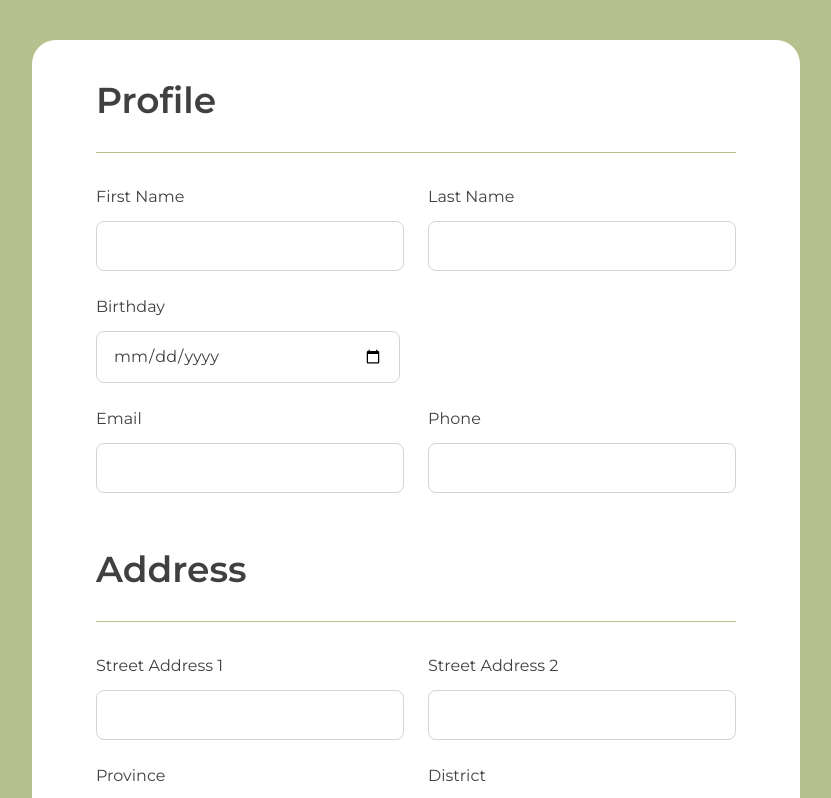
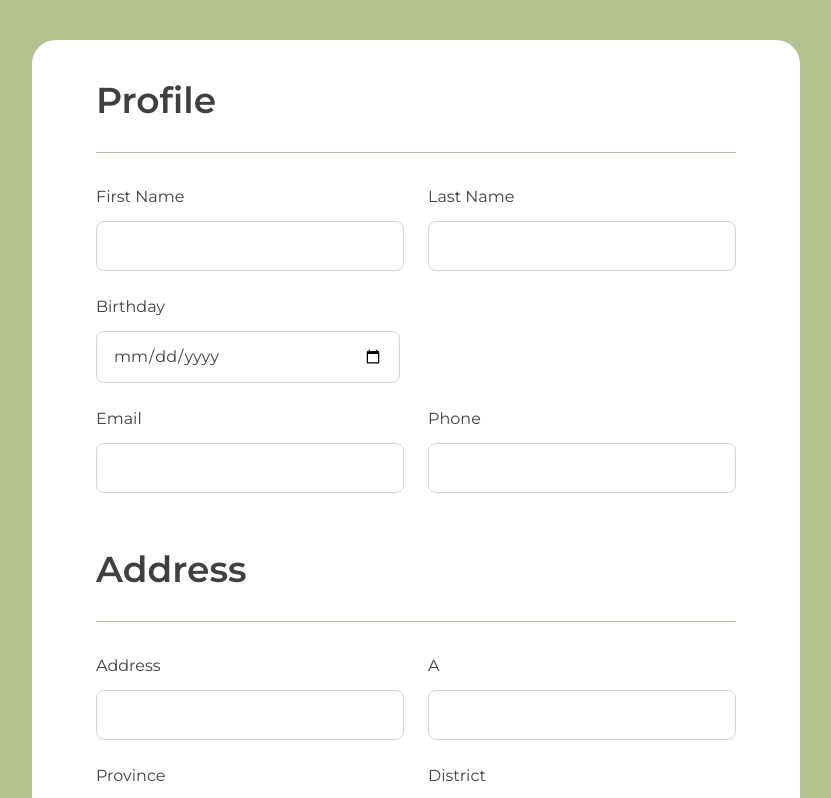
Before and after one commit to jsd7-group3-the-immortal-elf/elviro-frontend, a React (Vite) app: page / in a window 1280 px wide. Shown: the top 798 px of the page, without its empty margins (96-927 px from the left). Built offline with nearby package versions, Linux system fonts and the light colour scheme.

Commit message:
update profile

```diff
--- a/src/pages/profile/ProfilePage.jsx
+++ b/src/pages/profile/ProfilePage.jsx
@@ -107,7 +107,8 @@ function ProfilePage() {
 											type="number"
 											className="border border-neutral-300 px-4 py-3 mt-3 rounded-lg"
 											required
-											minLength="10"
+											minLength={9}
+											maxLength={10}
 										/>
 									</label>
 								</div>
@@ -116,7 +117,7 @@ function ProfilePage() {
 								<hr className="my-2 border-[#B5C18E]" />
 								<div className="flex flex-col sm:flex-row gap-6">
 									<label className="flex flex-col w-full">
-										Street Address 1
+										Address
 										<input
 											type="text"
 											className="border border-neutral-300 px-4 py-3 mt-3 rounded-lg"
@@ -124,7 +125,7 @@ function ProfilePage() {
 										/>
 									</label>
 									<label className="flex flex-col w-full">
-										Street Address 2
+										A
 										<input
 											type="text"
 											className="border border-neutral-300 px-4 py-3 mt-3 rounded-lg"
```
